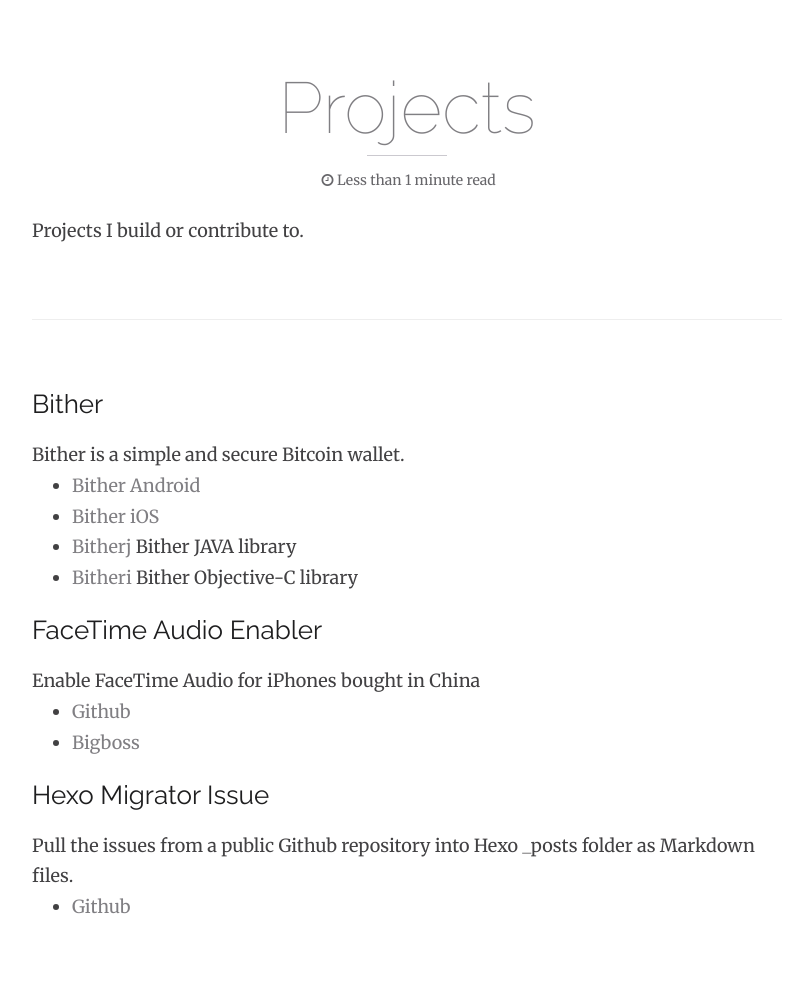
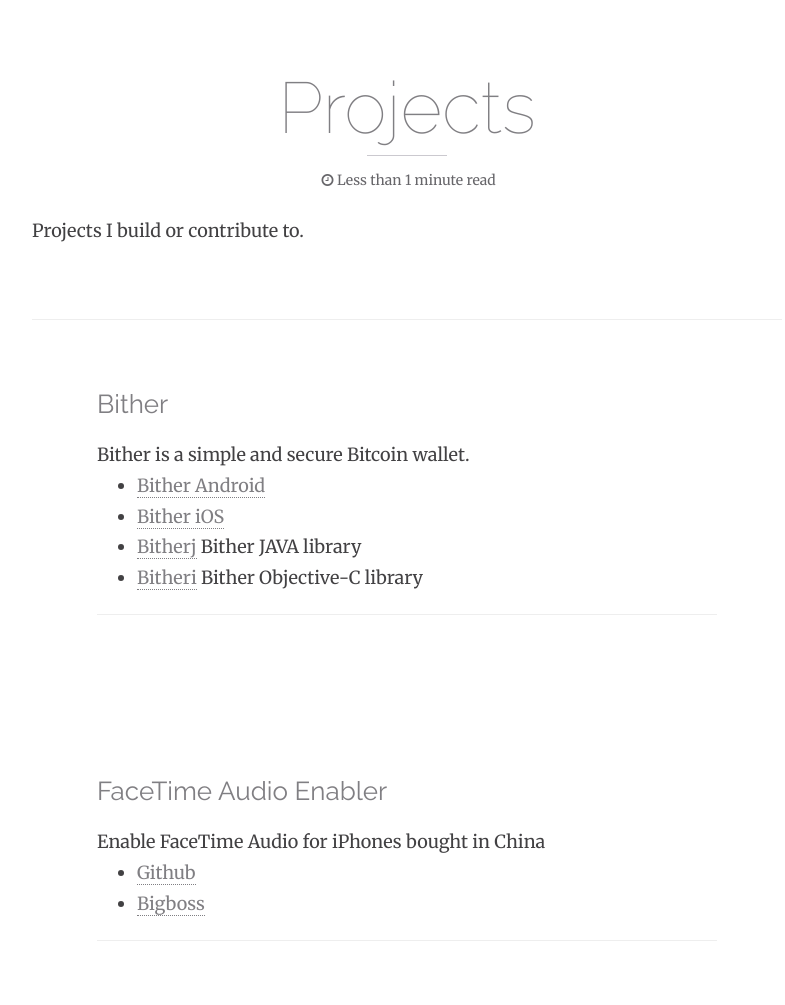
Before and after one commit to songchenwen/songchenwen.github.io, a Jekyll site: the page built from projects.html, in a window 1280 px wide. Shown: the part 540-1545 px from the top of the page, without its empty margins (233-1018 px from the left). Built offline with Jekyll 4.4.1, drawn with Linux system fonts in a browser that asks for light colours; nearby versions of some CDN libraries; grey boxes are pictures that could not be loaded.

Commit message:
Edit Projects

```diff
--- a/projects.html
+++ b/projects.html
@@ -11,10 +11,15 @@
 
 {% assign projects = site.data.projects %}
 
-<div class="posts">
 {% for project in projects %}
-	<div class="post">
-		<h2> {{ project.name }} </h2>
+<div class="row">
+	 <article class="post col-md-10 col-md-offset-1">
+	 	<header class="post-header">
+			<h2 class="post-title">
+				{{ project.name }}
+			</h2>
+	 	</header>
+		<div class="post-body">
 			{% if project.desc %}
 				{{ project.desc }}
 			{% endif %}
@@ -26,6 +31,8 @@
 				{% endfor %}
 				</ul>
 			{% endif %}
+			<hr />
+		</div>
+	</article>
 </div>
 {% endfor %}
-</div>
```
Lines whose indentation alone changed are shown as unchanged.
